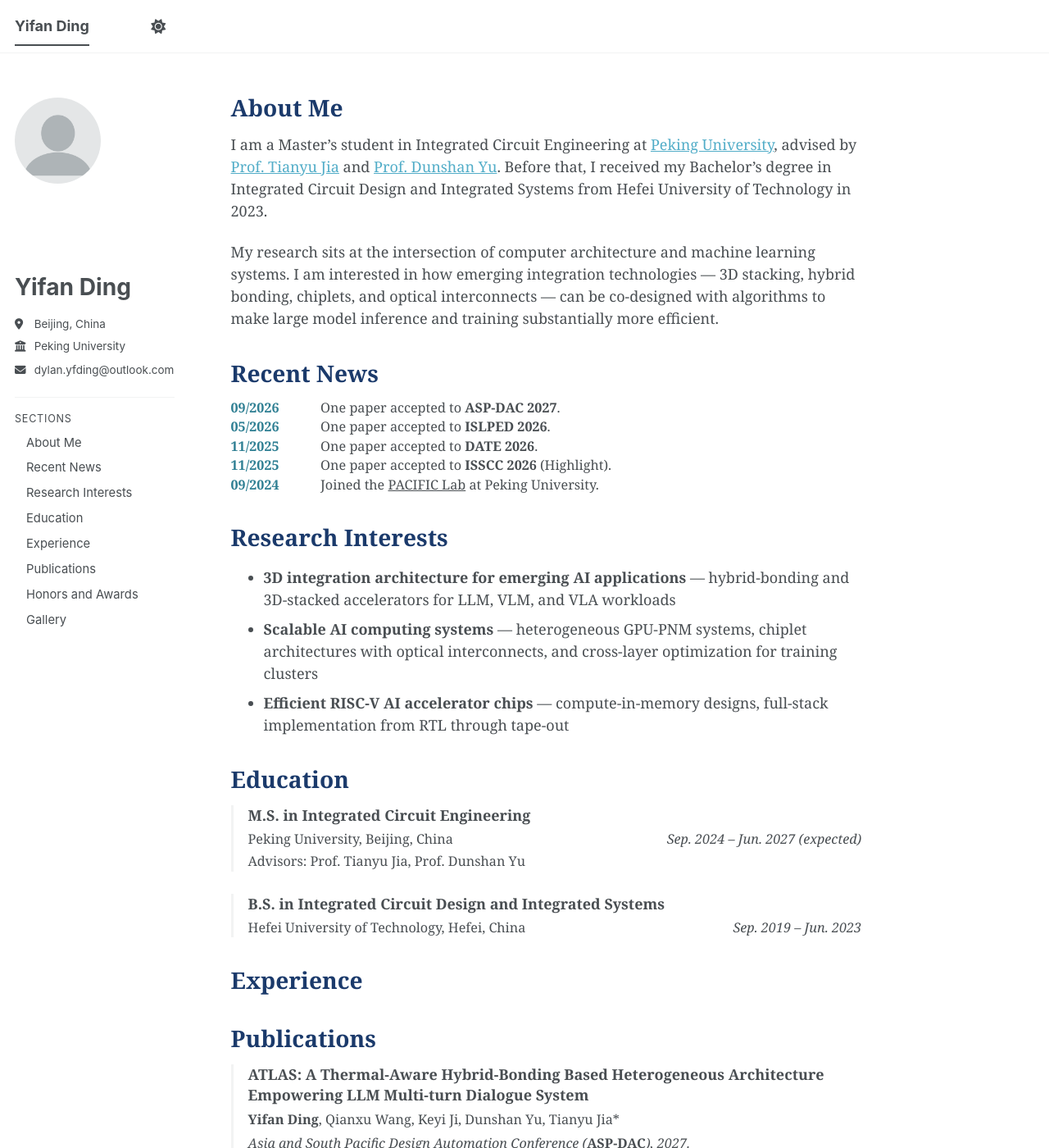
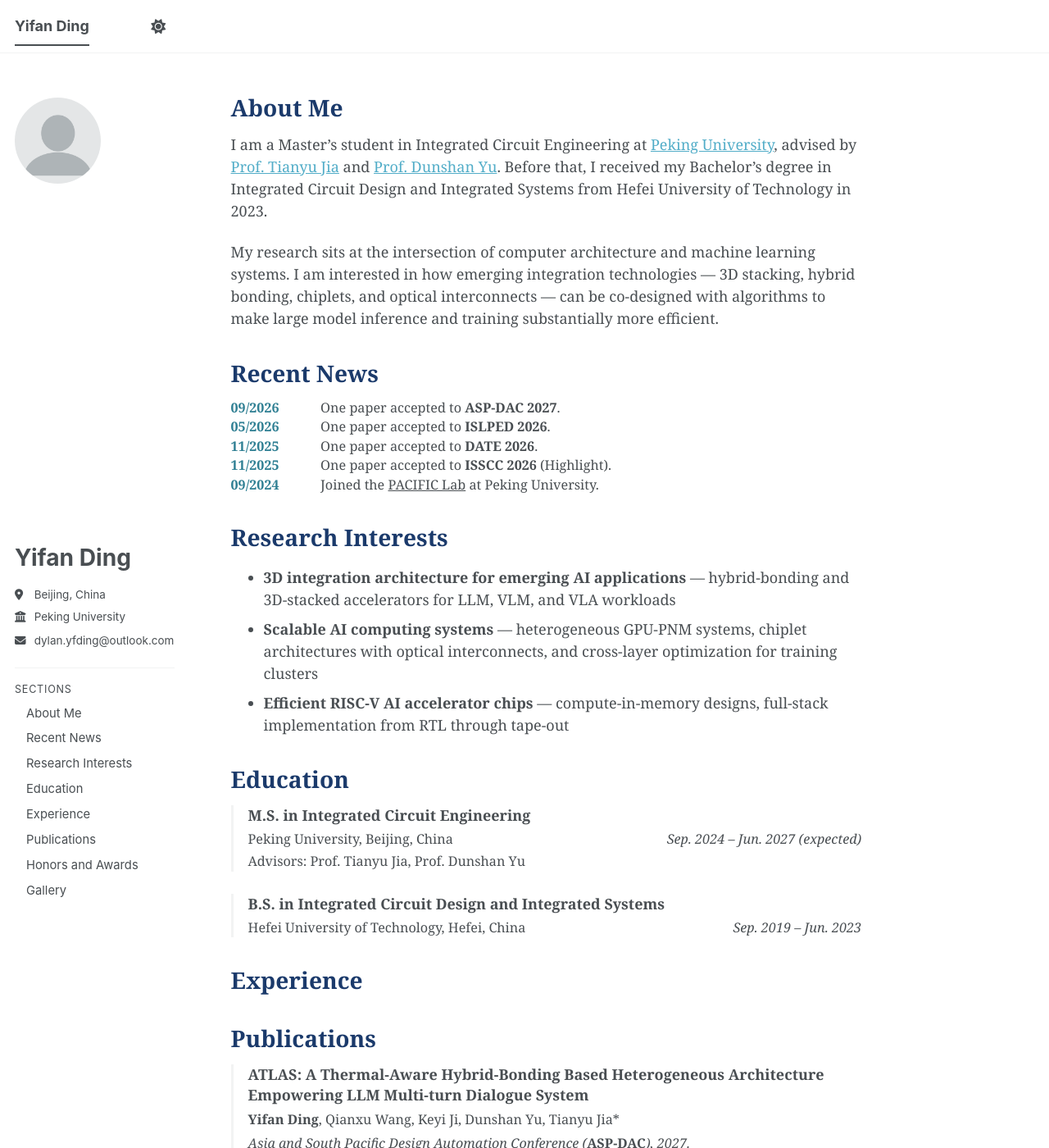
Before and after one commit to DylanDing54/DylanDing54.github.io, a Jekyll site: the page built from _pages/about.md, in a window 1280 px wide and 1400 px high. Shown: the whole window at 82% size. Built offline with Jekyll 4.4.1, drawn with Linux system fonts in a browser that asks for light colours; a style sheet for code colours, icons or effects is not loaded.

Commit message:
Widen the sidebar avatar gap to 440px
Co-Authored-By: Claude Opus 5 (1M context) <noreply@anthropic.com>

```diff
--- a/_sass/layout/_custom.scss
+++ b/_sass/layout/_custom.scss
@@ -300,7 +300,7 @@ img.author__avatar {
        first child (.author__name) has its own top margin, so an em value
        reads against an unexpected font size. */
     .author__content {
-        margin-top: 110px;
+        margin-top: 440px;
     }
 }
 
```
